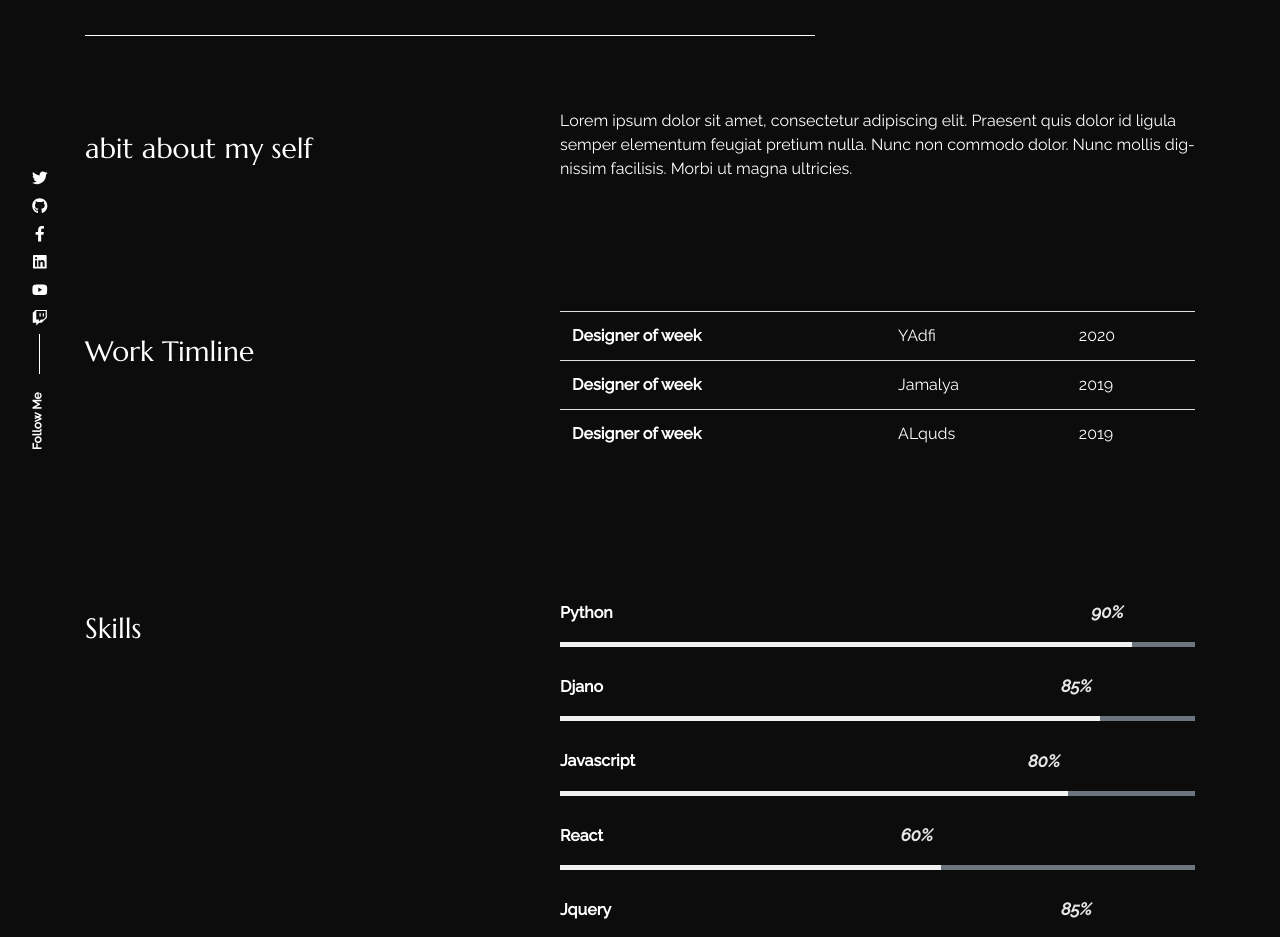
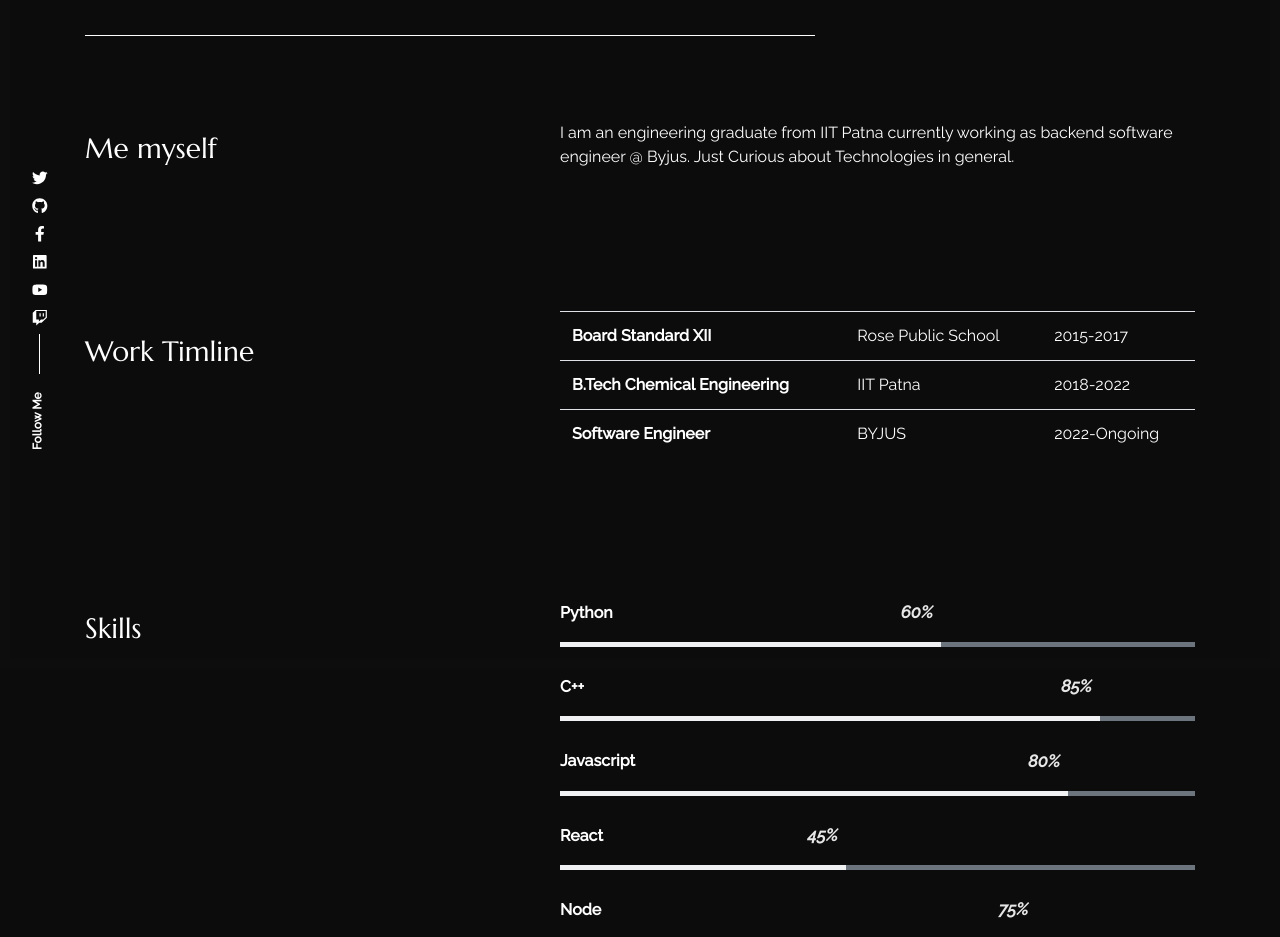
Before and after one commit to Insh72amim/personal-portfolio-amim, a React (Create React App) app: page /about in a window 1280 px wide. Shown: the part 132-1069 px from the top of the page. Built offline with nearby package versions, Linux system fonts and the light colour scheme.

Commit message:
about me

```diff
--- a/src/content_option.js
+++ b/src/content_option.js
@@ -18,35 +18,35 @@ const introdata = {
 };
 
 const dataabout = {
-    title: "abit about my self",
+    title: "Me myself",
     aboutme:
-        "Lorem ipsum dolor sit amet, consectetur adipiscing elit. Praesent quis dolor id ligula semper elementum feugiat pretium nulla. Nunc non commodo dolor. Nunc mollis dignissim facilisis. Morbi ut magna ultricies.",
+        "I am an engineering graduate from IIT Patna currently working as backend software engineer @ Byjus. Just Curious about Technologies in general.",
 };
 const worktimeline = [
     {
-        jobtitle: "Designer of week",
-        where: "YAdfi",
-        date: "2020",
+        jobtitle: "Board Standard XII",
+        where: "Rose Public School",
+        date: "2015-2017",
     },
     {
-        jobtitle: "Designer of week",
-        where: "Jamalya",
-        date: "2019",
+        jobtitle: "B.Tech Chemical Engineering",
+        where: "IIT Patna",
+        date: "2018-2022",
     },
     {
-        jobtitle: "Designer of week",
-        where: "ALquds",
-        date: "2019",
+        jobtitle: "Software Engineer",
+        where: "BYJUS",
+        date: "2022-Ongoing",
     },
 ];
 
 const skills = [
     {
         name: "Python",
-        value: 90,
+        value: 60,
     },
     {
-        name: "Djano",
+        name: "C++",
         value: 85,
     },
     {
@@ -55,17 +55,17 @@ const skills = [
     },
     {
         name: "React",
-        value: 60,
+        value: 45,
     },
     {
-        name: "Jquery",
-        value: 85,
+        name: "Node",
+        value: 75,
     },
 ];
 
 const services = [
     {
-        title: "UI & UX Design",
+        title: "Backend Microservices Architecture",
         description:
             "Lorem ipsum dolor sit amet, consectetur adipiscing elit. Sed at nisl euismod urna bibendum sollicitudin.",
     },
```
